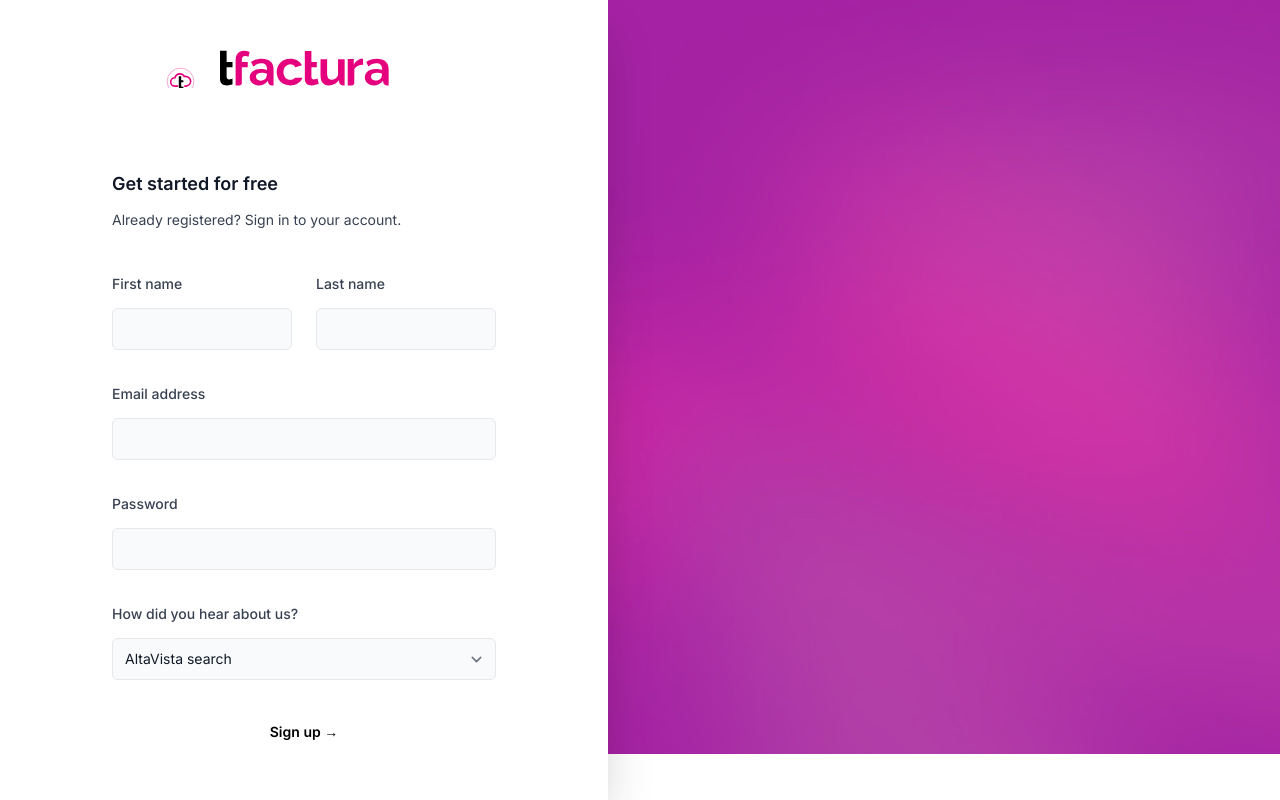
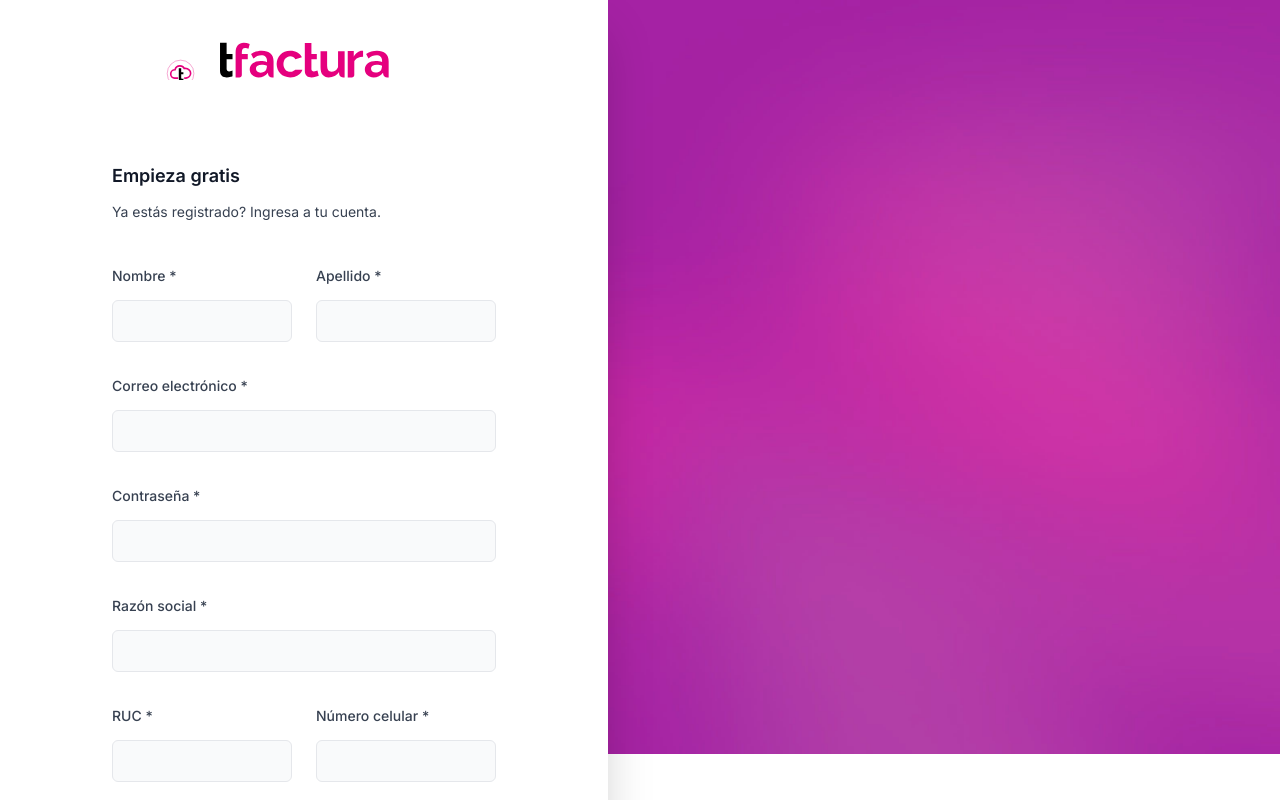
Before and after one commit to juansvc/react-electronic-invoicing, a Next.js app: page /register in a window 1280 px wide. Shown: the top 800 px of the page. Built offline with nearby package versions, Linux system fonts and the light colour scheme.

Commit message:
update login and sign up page

```diff
--- a/src/pages/index.jsx
+++ b/src/pages/index.jsx
@@ -1,6 +1,6 @@
 import Head from 'next/head'
 
-import { CallToAction } from '@/components/CallToAction'
+// import { CallToAction } from '@/components/CallToAction'
 import { Faqs } from '@/components/Faqs'
 import { Footer } from '@/components/Footer'
 import { Header } from '@/components/Header'
@@ -25,7 +25,7 @@ export default function Home() {
         <Hero />
         <PrimaryFeatures />
         <SecondaryFeatures />
-        <CallToAction />
+        {/* <CallToAction /> */}
         <Testimonials />
         <Pricing />
         <Faqs />
--- a/src/pages/login.jsx
+++ b/src/pages/login.jsx
@@ -10,7 +10,7 @@ export default function Login() {
   return (
     <>
       <Head>
-        <title>Sign In - TaxPal</title>
+        <title>Ingreso - Tfactura</title>
       </Head>
       <AuthLayout>
         <div className="flex flex-col">
@@ -19,46 +19,48 @@ export default function Login() {
           </Link>
           <div className="mt-20">
             <h2 className="text-lg font-semibold text-gray-900">
-              Sign in to your account
+              Ingresa a tu cuenta
             </h2>
             <p className="mt-2 text-sm text-gray-700">
-              Don’t have an account?{' '}
+              No tienes una?{' '}
               <Link
                 href="/register"
                 className="font-medium text-pink-500 hover:underline"
               >
-                Sign up
+                Registrate
               </Link>{' '}
-              for a free trial.
+              en una prueba gratuita.
             </p>
           </div>
         </div>
         <form action="#" className="mt-10 grid grid-cols-1 gap-y-8">
           <TextField
-            label="Email address"
+            label="Correo electrónico"
             id="email"
             name="email"
             type="email"
             autoComplete="email"
+            placeholder="Ingresa tu correo electrónico"
             required
           />
           <TextField
-            label="Password"
+            label="Contraseña"
             id="password"
             name="password"
             type="password"
             autoComplete="current-password"
+            placeholder="Ingresa tu contraseña"
             required
           />
           <div>
             <Button
               type="submit"
               variant="solid"
-              color="blue"
+              color="slate"
               className="w-full"
             >
               <span>
-                Sign in <span aria-hidden="true">&rarr;</span>
+                Ingresar
               </span>
             </Button>
           </div>
--- a/src/pages/register.jsx
+++ b/src/pages/register.jsx
@@ -19,17 +19,17 @@ export default function Register() {
           </Link>
           <div className="mt-20">
             <h2 className="text-lg font-semibold text-gray-900">
-              Get started for free
+              Empieza gratis
             </h2>
             <p className="mt-2 text-sm text-gray-700">
-              Already registered?{' '}
+              Ya estás registrado?{' '}
               <Link
                 href="/login"
                 className="font-medium text-pink-500 hover:underline"
               >
-                Sign in
+                Ingresa
               </Link>{' '}
-              to your account.
+              a tu cuenta.
             </p>
           </div>
         </div>
@@ -38,7 +38,7 @@ export default function Register() {
           className="mt-10 grid grid-cols-1 gap-y-8 gap-x-6 sm:grid-cols-2"
         >
           <TextField
-            label="First name"
+            label="Nombre *"
             id="first_name"
             name="first_name"
             type="text"
@@ -46,7 +46,7 @@ export default function Register() {
             required
           />
           <TextField
-            label="Last name"
+            label="Apellido *"
             id="last_name"
             name="last_name"
             type="text"
@@ -55,7 +55,7 @@ export default function Register() {
           />
           <TextField
             className="col-span-full"
-            label="Email address"
+            label="Correo electrónico *"
             id="email"
             name="email"
             type="email"
@@ -64,33 +64,68 @@ export default function Register() {
           />
           <TextField
             className="col-span-full"
-            label="Password"
+            label="Contraseña *"
             id="password"
             name="password"
             type="password"
             autoComplete="new-password"
             required
           />
+          <TextField
+            className="col-span-full"
+            label="Razón social *"
+            id="razon_social"
+            name="razon_social"
+            type="text"
+            required
+          />
+          <TextField
+            label="RUC *"
+            id="ruc"
+            name="ruc"
+            type="text"
+            required
+          />
+          <TextField
+            label="Número celular *"
+            id="celular"
+            name="celular"
+            type="number"
+            required
+          />
           <SelectField
             className="col-span-full"
-            label="How did you hear about us?"
-            id="referral_source"
-            name="referral_source"
+            label="Tipo de régimen *"
+            id="tipo_regimen"
+            name="tipo_regimen"
+            required
           >
-            <option>AltaVista search</option>
-            <option>Super Bowl commercial</option>
-            <option>Our route 34 city bus ad</option>
-            <option>The “Never Use This” podcast</option>
+            <option>Régimen Rimpe Emprendedor</option>
+            <option>Régimen General</option>
+            <option>Desconozco</option>
+          </SelectField>
+          <SelectField
+            className="col-span-full"
+            label="Tipo de plan"
+            id="tipo_plan"
+            name="tipo_plan"
+          >
+            <option>LITE</option>
+            <option>F20</option>
+            <option>F50</option>
+            <option>F100</option>
+            <option>F-ilimitado</option>
+            <option>Contable</option>
           </SelectField>
           <div className="col-span-full">
             <Button
               type="submit"
               variant="solid"
-              color="blue"
+              color="slate"
               className="w-full"
             >
               <span>
-                Sign up <span aria-hidden="true">&rarr;</span>
+                Crear cuenta
               </span>
             </Button>
           </div>
```
